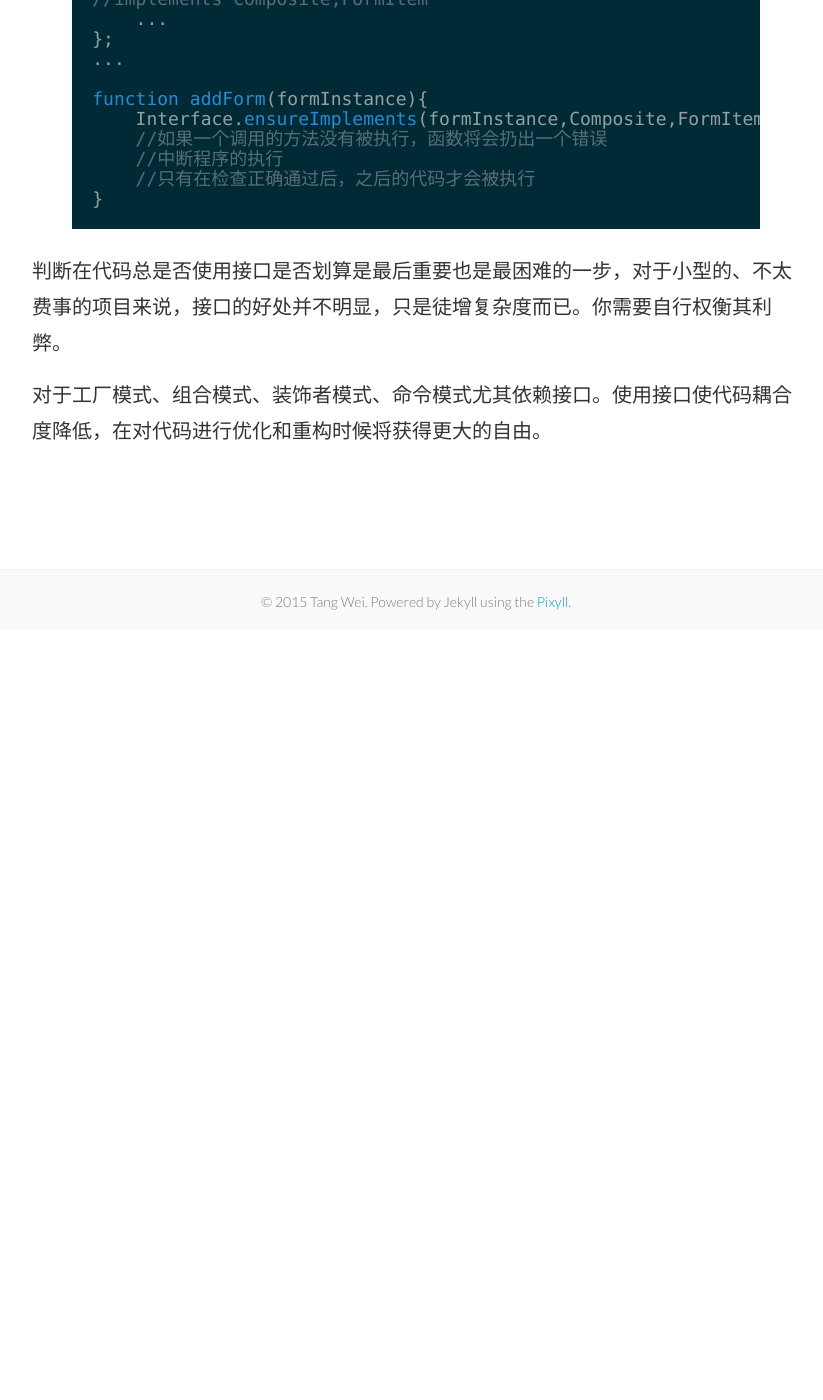
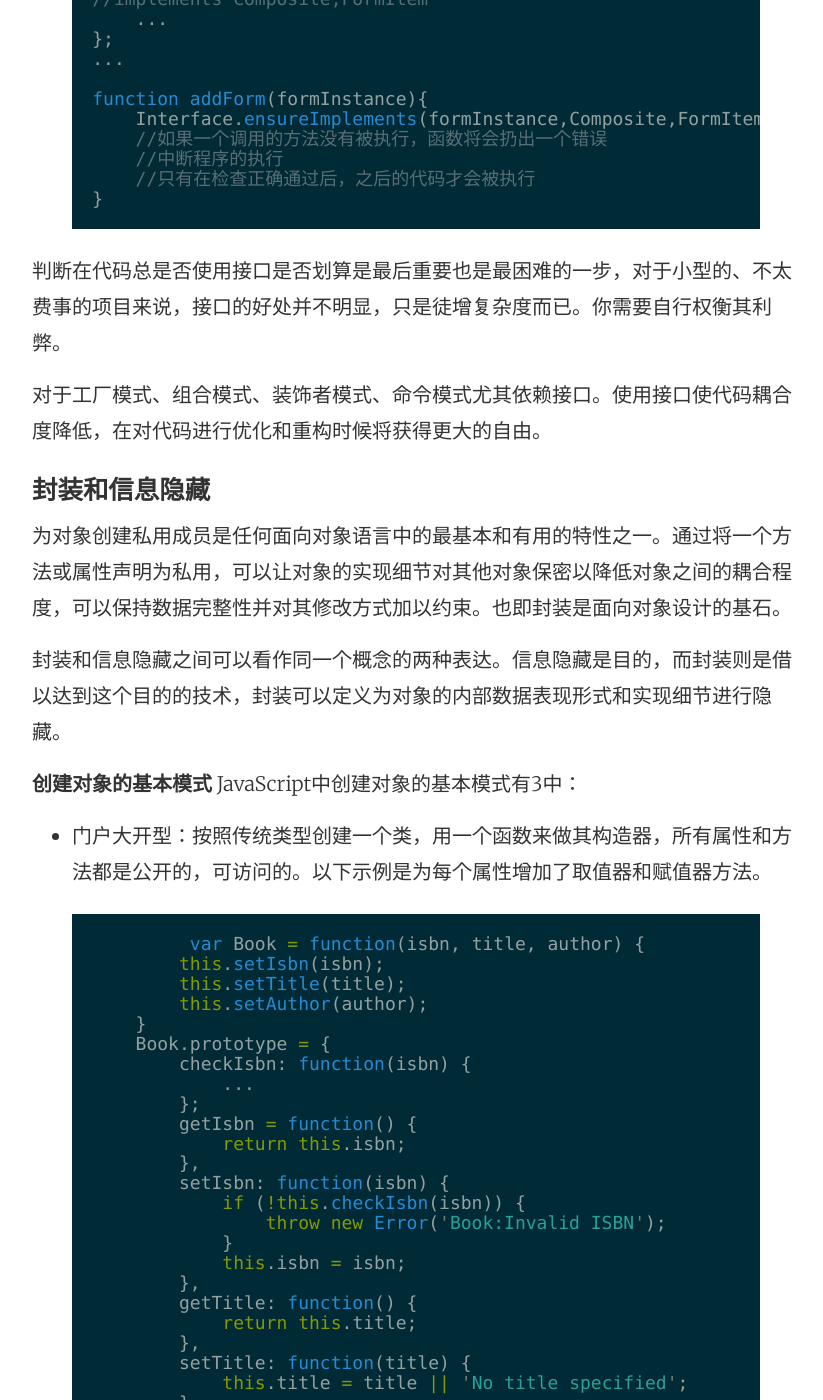
Before and after one commit to tw93/tw93.github.io, a Jekyll site: the page built from _posts/2015-06-09-Talking-about-JavaScript-design-patterns.md, in a window 1280 px wide and 1400 px high, scrolled down 2830 px. Shown: the whole window, without its empty margins (224-1047 px from the left). Built offline with Jekyll 4.4.1, drawn with Linux system fonts in a browser that asks for light colours; comment, search, counter and statistics services are not loaded; before the commit the page ends 3460 px from its top, so only the background shows below that; some of the changed text lies outside the part shown.

Commit message:
adjust the two

```diff
--- a/_posts/2015-06-09-Talking-about-JavaScript-design-patterns.md
+++ b/_posts/2015-06-09-Talking-about-JavaScript-design-patterns.md
@@ -70,3 +70,90 @@
 判断在代码总是否使用接口是否划算是最后重要也是最困难的一步，对于小型的、不太费事的项目来说，接口的好处并不明显，只是徒增复杂度而已。你需要自行权衡其利弊。
 
 对于工厂模式、组合模式、装饰者模式、命令模式尤其依赖接口。使用接口使代码耦合度降低，在对代码进行优化和重构时候将获得更大的自由。
+
+####封装和信息隐藏
+
+为对象创建私用成员是任何面向对象语言中的最基本和有用的特性之一。通过将一个方法或属性声明为私用，可以让对象的实现细节对其他对象保密以降低对象之间的耦合程度，可以保持数据完整性并对其修改方式加以约束。也即封装是面向对象设计的基石。
+
+封装和信息隐藏之间可以看作同一个概念的两种表达。信息隐藏是目的，而封装则是借以达到这个目的的技术，封装可以定义为对象的内部数据表现形式和实现细节进行隐藏。
+
+**创建对象的基本模式**
+JavaScript中创建对象的基本模式有3中：
+
+ - 门户大开型：按照传统类型创建一个类，用一个函数来做其构造器，所有属性和方法都是公开的，可访问的。以下示例是为每个属性增加了取值器和赋值器方法。
+    {% highlight javascript %}
+         var Book = function(isbn, title, author) {
+        this.setIsbn(isbn);
+        this.setTitle(title);
+        this.setAuthor(author);
+    }
+    Book.prototype = {
+        checkIsbn: function(isbn) {
+            ...
+        };
+        getIsbn = function() {
+            return this.isbn;
+        },
+        setIsbn: function(isbn) {
+            if (!this.checkIsbn(isbn)) {
+                throw new Error('Book:Invalid ISBN');
+            }
+            this.isbn = isbn;
+        },
+        getTitle: function() {
+            return this.title;
+        },
+        setTitle: function(title) {
+            this.title = title || 'No title specified';
+        },
+        getAuthor: function() {
+            return this.author;
+        },
+        setAuthor: function(title) {
+            this.author =author || 'No author specified';
+        },
+        display:function(){
+            ...
+        }
+    };
+    {%endhighlight%}
+
+ - 用命名规范区别私用成员：和本质上面此模式和门户大开型对象创建如出一辙，只不过在一些方法和属性的名称的前面加了下划线表示其私用性而已。
+     {% highlight javascript %}
+         var Book = function(isbn, title, author) {
+        this.setIsbn(isbn);
+        this.setTitle(title);
+        this.setAuthor(author);
+    }
+    Book.prototype = {
+        checkIsbn: function(isbn) {
+            ...
+        };
+        getIsbn = function() {
+            return this._isbn;
+        },
+        setIsbn: function(isbn) {
+            if (!this.checkIsbn(isbn)) {
+                throw new Error('Book:Invalid ISBN');
+            }
+            this.isbn = isbn;
+        },
+        getTitle: function() {
+            return this._title;
+        },
+        setTitle: function(title) {
+            this._title = title || 'No title specified';
+        },
+        getAuthor: function() {
+            return this._author;
+        },
+        setAuthor: function(title) {
+            this._author =author || 'No author specified';
+        },
+        display:function(){
+            ...
+        }
+    };
+    {%endhighlight%}
+
+    下划线的这种用法表示一个属性（或方法）仅对对象内部使用，直接访问它或者设置它可能会导致意想不到的后果。但是这只是一种约定，只有在遵循时候才有效果。主要适合于非敏感性的内部方法和属性。
```
